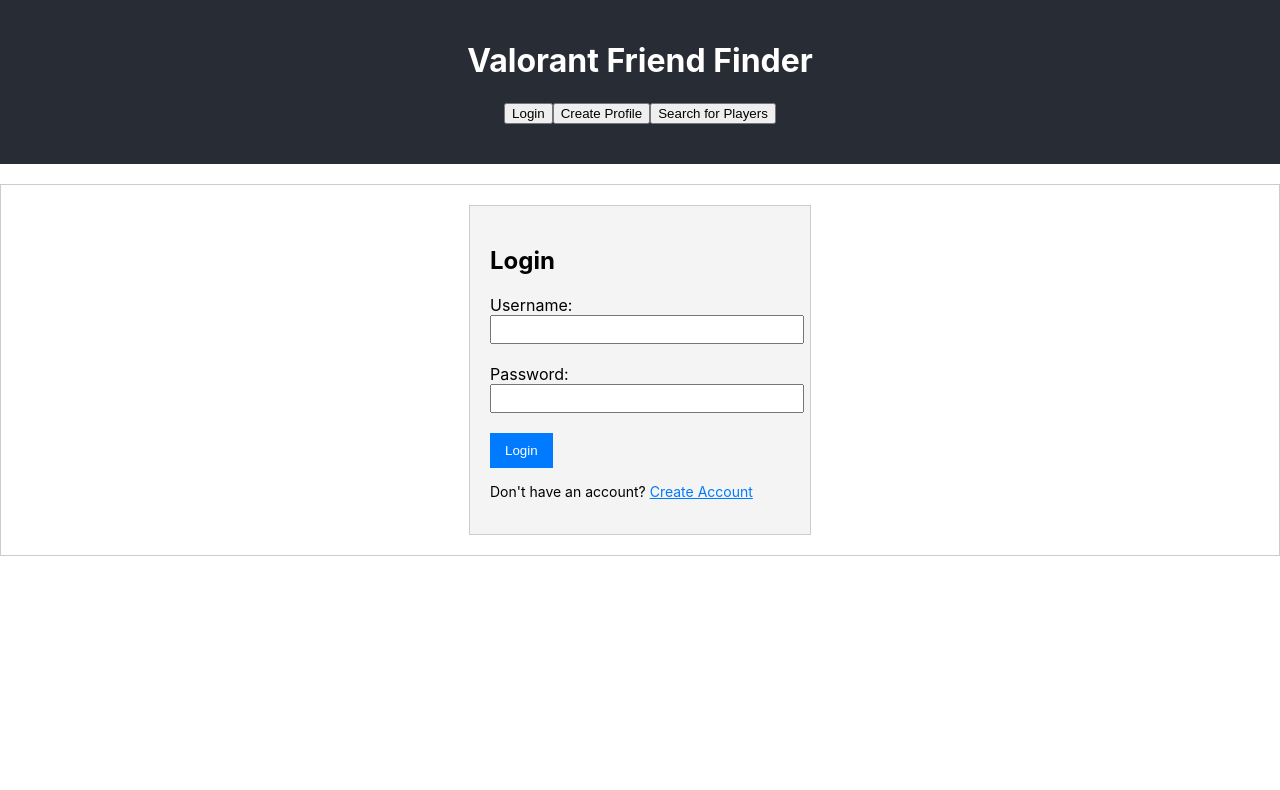
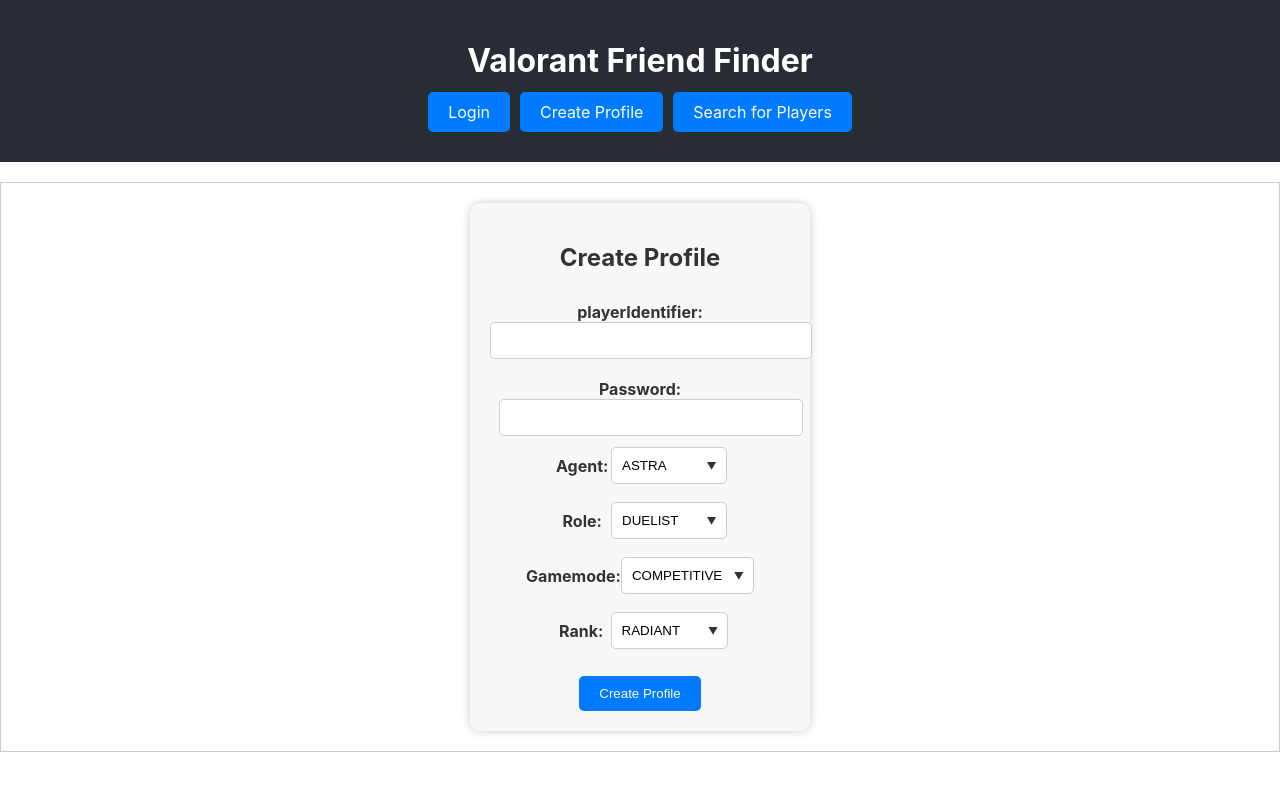
Before and after one commit to santosmatt117/VALORANT_FRIENDS, a React (Create React App) app in the folder frontend/: page /CreateProfile in a window 1280 px wide. Shown: the top 790 px of the page. Built offline with nearby package versions, Linux system fonts and the light colour scheme.

Commit message:
Routes work woot woot

```diff
--- a/frontend/package.json
+++ b/frontend/package.json
@@ -13,7 +13,7 @@
     "@types/react-router-dom": "^5.3.3",
     "react": "^18.2.0",
     "react-dom": "^18.2.0",
-    "react-router-dom": "^6.15.0",
+    "react-router-dom": "^6.0.0",
     "react-scripts": "^5.0.1",
     "typescript": "^4.9.5",
     "web-vitals": "^2.1.4"
--- a/frontend/src/App.css
+++ b/frontend/src/App.css
@@ -62,3 +62,19 @@
   text-decoration: underline;
   cursor: pointer;
 }
+
+/* Style for navigation links */
+.options a {
+  text-decoration: none;
+  color: #fff;
+  background-color: #007bff;
+  padding: 10px 20px;
+  margin: 5px;
+  border-radius: 5px;
+  cursor: pointer;
+  transition: background-color 0.3s;
+}
+
+.options a:hover {
+  background-color: #0056b3;
+}
--- a/frontend/src/App.tsx
+++ b/frontend/src/App.tsx
@@ -1,8 +1,10 @@
 import React, { Component } from 'react';
+import { BrowserRouter as Router, Route, Routes, Link } from 'react-router-dom'; // Import Link
 import './App.css';
 import CreateProfilePage from './CreateProfilePage';
 import SearchPlayersPage from './SearchPlayersPage';
 import UserAccountPage from './UserAccountPage';
+import LoginPage from './LoginPage'; // Import the LoginPage component
 
 type Page = 'Login' | 'CreateProfile' | 'SearchPlayers' | 'UserAccount';
 
@@ -15,24 +17,12 @@
     super(props);
 
     this.state = {
-      page: 'Login', // Set the initial page
+      page: 'Login', // Set the initial page to 'Login'
     };
   }
 
   navigateToPage = (page: Page) => {
     this.setState({ page });
-  };
-
-  // pass this to create account
-  // navigateToUserAccount = () => {
-  //   this.navigateToPage('UserAccount');
-  // };
-
-  handleLoginSubmit = (event: React.FormEvent) => {
-    event.preventDefault();
-    // login logic
-    // if login successful
-      this.navigateToPage('UserAccount');
   };
 
   renderPage = () => {
@@ -43,23 +33,7 @@
     } else if (page === 'SearchPlayers') {
       return <SearchPlayersPage />;
     } else if (page === 'Login') {
-      return (
-        <div className="login-container">
-          <h2>Login</h2>
-          <form onSubmit={this.handleLoginSubmit}>
-            <label>
-              Username:
-              <input type="text" />
-            </label>
-            <label>
-              Password:
-              <input type="password" />
-            </label>
-            <button type="submit">Login</button>
-          </form>
-          <p>Don't have an account? <span onClick={() => this.navigateToPage('CreateProfile')}>Create Account</span></p>
-        </div>
-      );
+      return <LoginPage />; // Render the LoginPage component
     } else if (page === 'UserAccount') {
       return <UserAccountPage />;
     }
@@ -69,18 +43,31 @@
 
   render() {
     return (
+      <Router>
         <div className="App">
           <header className="App-header">
             <h1>Valorant Friend Finder</h1>
             <div className="options">
-            <button onClick={() => this.navigateToPage('Login')}>Login</button>
-            <button onClick={() => this.navigateToPage('CreateProfile')}>Create Profile</button>
-            <button onClick={() => this.navigateToPage('SearchPlayers')}>Search for Players</button>
+              {/* Use Link to navigate */}
+              <Link to="/">Login</Link>
+              <Link to="/CreateProfile">Create Profile</Link>
+              <Link to="/SearchPlayers">Search for Players</Link>
             </div>
           </header>
           <div className="page-content">
-          {this.renderPage()}</div>
+            <Routes>
+              <Route
+                path="/"
+                element={this.renderPage()}
+              />
+              <Route path="/CreateProfile" element={<CreateProfilePage />} />
+              <Route path="/SearchPlayers" element={<SearchPlayersPage />} />
+              <Route path="/user-account/:userId" element={<UserAccountPage />} />
+              <Route path="/Login" element={<LoginPage />} />
+            </Routes>
           </div>
+        </div>
+      </Router>
     );
   }
 }
--- a/frontend/src/CreateProfilePage.css
+++ b/frontend/src/CreateProfilePage.css
@@ -1,60 +1,107 @@
+/* CreateProfilePage.css */
 .create-profile-container {
-    text-align: left;
+  background-color: #f8f8f8; /* White background */
+  border-radius: 10px; /* Rounded edges */
+  box-shadow: 0 0 10px rgba(0, 0, 0, 0.2); /* Shadow effect */
   padding: 20px;
-    border: 1px solid #ccc;
-    background-color: #f4f4f4;
-    max-width: 300px;
+  width: 300px;
   margin: 0 auto;
+  text-align: center;
 }
 
 .create-profile-container h2 {
-    margin-bottom: 15px;
+  color: #333;
+}
+
+.create-profile-container form {
+  display: flex;
+  flex-direction: column;
+  align-items: center;
 }
 
 .create-profile-container label {
-    display: block;
-    margin-bottom: 10px;
+  margin: 10px 0;
   font-weight: bold;
+  color: #333; /* Text color */
 }
 
-  .create-profile-container input {
+.create-profile-container input[type="text"],
+.create-profile-container input[type="password"] {
   width: 100%;
   padding: 10px;
-    margin-bottom: 15px;
   border: 1px solid #ccc;
   border-radius: 5px;
 }
 
-  .create-profile-container button {
-    background-color: #007bff;
-    color: white;
-    padding: 10px 15px;
+.create-profile-container button[type="submit"] {
+  background-color: #007bff; /* Blue button background */
+  color: #fff; /* White text color */
   border: none;
   border-radius: 5px;
+  padding: 10px 20px;
+  margin-top: 10px;
   cursor: pointer;
-    font-weight: bold;
+  transition: background-color 0.3s;
 }
 
-  .create-profile-container button:hover {
-    background-color: #0056b3;
+.create-profile-container button[type="submit"]:hover {
+  background-color: #0056b3; /* Darker blue on hover */
 }
 
 .create-profile-container p {
-    margin-top: 15px;
-    font-size: 14px;
+  margin-top: 10px;
 }
 
-
-/* Style for the select dropdown */
-select {
-  padding: 8px;
-  font-size: 16px;
-  border: 1px solid #ccc;
-  border-radius: 4px;
-  background-color: white;
+.create-profile-container span {
+  color: #007bff; /* Blue color for the "Create Account" link */
+  cursor: pointer;
 }
 
-/* Style for the option items in the dropdown */
-select option {
-  font-size: 16px;
+.create-profile-container span:hover {
+  text-decoration: underline;
 }
+
+/* Add styles for the custom select dropdowns */
+.select-container {
+  margin-bottom: 15px;
+  display: flex;
+  align-items: center;
+}
+
+.select-label {
+  flex: 1;
+  font-weight: bold;
+  color: #333; /* Text color */
+}
+
+.custom-select {
+  flex: 2;
+  position: relative;
+}
+
+.custom-select select {
+  width: 100%;
+  padding: 10px 30px 10px 10px;
+  border: 1px solid #ccc;
+  border-radius: 5px;
+  appearance: none;
+  -webkit-appearance: none;
+  -moz-appearance: none;
+  background-color: white;
+  cursor: pointer;
+}
+
+.custom-select::after {
+  content: '\25BC'; /* Down arrow character */
+  position: absolute;
+  top: 50%;
+  right: 10px;
+  transform: translateY(-50%);
+  pointer-events: none;
+  font-size: 10px;
+  color: #333; /* Arrow color */
+}
+
+.custom-select select:hover {
+  border-color: #007bff; /* Highlight on hover */
+}
--- a/frontend/src/CreateProfilePage.tsx
+++ b/frontend/src/CreateProfilePage.tsx
@@ -1,42 +1,33 @@
-import React, { Component, ChangeEvent, FormEvent } from 'react';
-import './CreateProfilePage.css';
+import React, { useState, ChangeEvent, FormEvent } from 'react';
+import './CreateProfilePage.css'; // Import the existing CSS file
 import { Agent, Rank, Role, Gamemode } from './enums';
+import { useNavigate } from 'react-router-dom';
 
-interface CreateProfilePageState {
-  playerIdentifier: string;
-  password: string;
-  agent: Agent;
-  role: Role;
-  gamemode: Gamemode;
-  rank: Rank;
-}
-
-class CreateProfilePage extends Component<{}, CreateProfilePageState> {
-  constructor(props: {}) {
-    super(props);
-
-    this.state = {
+function CreateProfilePage() {
+  const [state, setState] = useState({
     playerIdentifier: '',
     password: '',
     agent: Agent.ASTRA,
     role: Role.DUELIST,
     gamemode: Gamemode.COMPETITIVE,
     rank: Rank.RADIANT,
-    };
-  }
+  });
 
-  handleInputChange = (event: ChangeEvent<HTMLInputElement | HTMLSelectElement>) => {
+  const navigate = useNavigate();
+
+  const handleInputChange = (event: ChangeEvent<HTMLInputElement | HTMLSelectElement>) => {
     const { name, value } = event.target;
-    this.setState({
+    setState((prevState) => ({
+      ...prevState,
       [name]: value,
-    } as unknown as Pick<CreateProfilePageState, keyof CreateProfilePageState>);
+    }));
   };
 
-  handleSubmit = async (event: FormEvent) => {
+  const handleSubmit = async (event: FormEvent) => {
     event.preventDefault();
-    const { playerIdentifier, password, agent, role, gamemode, rank } = this.state;
+    const { playerIdentifier, password, agent, role, gamemode, rank } = state;
 
-    // new player object for POSt
+    // new player object for POST
     const newPlayer = {
       playerIdentifier,
       password,
@@ -46,19 +37,20 @@
       rank,
     };
 
-    try {  // Send POST to backend
+    try {
+      // Send POST to backend
       const response = await fetch('http://localhost:8080/api/v1/players/add', {
         method: 'POST',
         headers: {
-          'Content-Type': 'application/json'
+          'Content-Type': 'application/json',
         },
-        body: JSON.stringify(newPlayer),  // convert object to JSON
+        body: JSON.stringify(newPlayer), // convert object to JSON
       });
 
       if (response.ok) {
         console.log('Profile created !! WOO', newPlayer);
-        //reset fields
-        this.setState({
+        // reset fields
+        setState({
           playerIdentifier: '',
           password: '',
           agent: Agent.ASTRA,
@@ -66,7 +58,9 @@
           gamemode: Gamemode.COMPETITIVE,
           rank: Rank.RADIANT,
         });
-        //this.props.navigateToPage(UserAccount);
+        // go to user page
+        const userId = response.text; // Replace with actual location of userID
+        navigate('/user-account/${userId}');
       } else {
         console.error('Failed to create profile:', response.statusText);
       }
@@ -75,67 +69,88 @@
     }
   };
 
-  render() {
-    const { playerIdentifier, password, agent, role, gamemode, rank } = this.state;
-
   return (
     <div className="create-profile-container">
       <h2>Create Profile</h2>
-          <form onSubmit={this.handleSubmit}>
+      <form onSubmit={handleSubmit}>
         <label>
           playerIdentifier:
-              <input type="text" name="playerIdentifier" value={playerIdentifier} onChange={this.handleInputChange} />
+          <input
+            type="text"
+            name="playerIdentifier"
+            value={state.playerIdentifier}
+            onChange={handleInputChange}
+          />
         </label>
         <label>
           Password:
-              <input type="password" name="password" value={password} onChange={this.handleInputChange} />
+          <input
+            type="password"
+            name="password"
+            value={state.password}
+            onChange={handleInputChange}
+          />
         </label>
-            <label>
-              Agent:
-              <select name="agent" value={agent} onChange={this.handleInputChange}>
-                {Object.values(Agent).map(agentOption => (
+        <div className="select-container">
+          <label className="select-label">Agent:</label>
+          <div className="custom-select">
+            <select
+              name="agent"
+              value={state.agent}
+              onChange={handleInputChange}
+            >
+              {Object.values(Agent).map((agentOption) => (
                 <option key={agentOption} value={agentOption}>
                   {agentOption}
                 </option>
               ))}
             </select>
-            </label>
-            <label>
-              Role:
-              <select name="role" value={role} onChange={this.handleInputChange}>
-                {Object.values(Role).map(roleOption => (
+          </div>
+        </div>
+        <div className="select-container">
+          <label className="select-label">Role:</label>
+          <div className="custom-select">
+            <select name="role" value={state.role} onChange={handleInputChange}>
+              {Object.values(Role).map((roleOption) => (
                 <option key={roleOption} value={roleOption}>
                   {roleOption}
                 </option>
               ))}
             </select>
-            </label>
-            <label>
-              Gamemode:
-              <select name="gamemode" value={gamemode} onChange={this.handleInputChange}>
-                {Object.values(Gamemode).map(gamemodeOption => (
+          </div>
+        </div>
+        <div className="select-container">
+          <label className="select-label">Gamemode:</label>
+          <div className="custom-select">
+            <select
+              name="gamemode"
+              value={state.gamemode}
+              onChange={handleInputChange}
+            >
+              {Object.values(Gamemode).map((gamemodeOption) => (
                 <option key={gamemodeOption} value={gamemodeOption}>
                   {gamemodeOption}
                 </option>
               ))}
             </select>
-            </label>
-            <label>
-              Rank:
-              <select name="rank" value={rank} onChange={this.handleInputChange}>
-                {Object.values(Rank).map(rankOption => (
+          </div>
+        </div>
+        <div className="select-container">
+          <label className="select-label">Rank:</label>
+          <div className="custom-select">
+            <select name="rank" value={state.rank} onChange={handleInputChange}>
+              {Object.values(Rank).map((rankOption) => (
                 <option key={rankOption} value={rankOption}>
                   {rankOption}
                 </option>
               ))}
             </select>
-            </label>
+          </div>
+        </div>
         <button type="submit">Create Profile</button>
       </form>
     </div>
   );
 }
 
-}
-
 export default CreateProfilePage;
--- /dev/null
+++ b/frontend/src/LoginPage.css
@@ -0,0 +1,62 @@
+/* LoginPage.css */
+
+.login-container {
+  background-color: #f8f8f8;
+  border-radius: 10px;
+  box-shadow: 0 0 10px rgba(0, 0, 0, 0.2);
+  padding: 20px;
+  width: 300px;
+  margin: 0 auto;
+  text-align: center;
+}
+
+h2 {
+  color: #333;
+}
+
+form {
+  display: flex;
+  flex-direction: column;
+  align-items: center;
+}
+
+label {
+  margin: 10px 0;
+  font-weight: bold;
+}
+
+input[type="text"],
+input[type="password"] {
+  width: 100%;
+  padding: 10px;
+  border: 1px solid #ccc;
+  border-radius: 5px;
+}
+
+button[type="submit"] {
+  background-color: #007bff;
+  color: #fff;
+  border: none;
+  border-radius: 5px;
+  padding: 10px 20px;
+  margin-top: 10px;
+  cursor: pointer;
+  transition: background-color 0.3s;
+}
+
+button[type="submit"]:hover {
+  background-color: #0056b3;
+}
+
+p {
+  margin-top: 10px;
+}
+
+span {
+  color: #007bff;
+  cursor: pointer;
+}
+
+span:hover {
+  text-decoration: underline;
+}
--- /dev/null
+++ b/frontend/src/LoginPage.tsx
@@ -0,0 +1,41 @@
+import React from 'react';
+import { useNavigate } from 'react-router-dom'; // Import useNavigate
+import './LoginPage.css';
+
+const LoginPage: React.FC = () => {
+  const navigate = useNavigate(); // Initialize the navigate function
+
+  const handleLoginSubmit = (event: React.FormEvent) => {
+    event.preventDefault();
+    // Your login logic
+    const userId = 'TEMP';
+    navigate('/user-account/${userId}');
+  };
+
+  const navigateToCreateProfile = () => {
+    // Use the navigate function to go to the CreateProfilePage
+    navigate('/CreateProfile');
+  };
+
+  return (
+    <div className="login-container">
+      <h2>Login</h2>
+      <form onSubmit={handleLoginSubmit}>
+        <label>
+          Username:
+          <input type="text" />
+        </label>
+        <label>
+          Password:
+          <input type="password" />
+        </label>
+        <button type="submit">Login</button>
+      </form>
+      <p>
+        Don't have an account? <span onClick={navigateToCreateProfile}>Create Account</span>
+      </p>
+    </div>
+  );
+};
+
+export default LoginPage;
--- a/frontend/src/SearchPlayersPage.css
+++ b/frontend/src/SearchPlayersPage.css
@@ -1,14 +1,15 @@
 .search-players-container {
-    text-align: left;
+  background-color: #f8f8f8; /* White background */
+  border-radius: 10px; /* Rounded edges */
+  box-shadow: 0 0 10px rgba(0, 0, 0, 0.2); /* Shadow effect */
   padding: 20px;
-    border: 1px solid #ccc;
-    background-color: #f4f4f4;
-    max-width: 300px;
+  width: 300px;
   margin: 0 auto;
+  text-align: center;
 }
 
-  .search-players-container h2 {
-    margin-bottom: 15px;
+.search-players-container h1, .search-players-container h2 {
+  color: #333;
 }
 
 .filters {
@@ -19,6 +20,7 @@
   display: block;
   margin-bottom: 10px;
   font-weight: bold;
+  color: #333; /* Text color */
 }
 
 .filters select {
@@ -27,6 +29,26 @@
   margin-bottom: 15px;
   border: 1px solid #ccc;
   border-radius: 5px;
+  appearance: none;
+  -webkit-appearance: none;
+  -moz-appearance: none;
+  background-color: white;
+  cursor: pointer;
 }
 
 /* Add additional styling for search results here */
+/* Add an arrow to the custom select dropdown */
+.custom-select::after {
+  content: '\25BC'; /* Down arrow character */
+  position: absolute;
+  top: 50%;
+  right: 10px;
+  transform: translateY(-50%);
+  pointer-events: none;
+  font-size: 10px;
+  color: #333; /* Arrow color */
+}
+
+.custom-select select:hover {
+  border-color: #007bff; /* Highlight on hover */
+}
```
Also changed, not shown: frontend/src/UserAccountPage.tsx (+34 -2 lines), 1 other file (tests, documents, lock files or other folders). Lines whose indentation alone changed are shown as unchanged.
